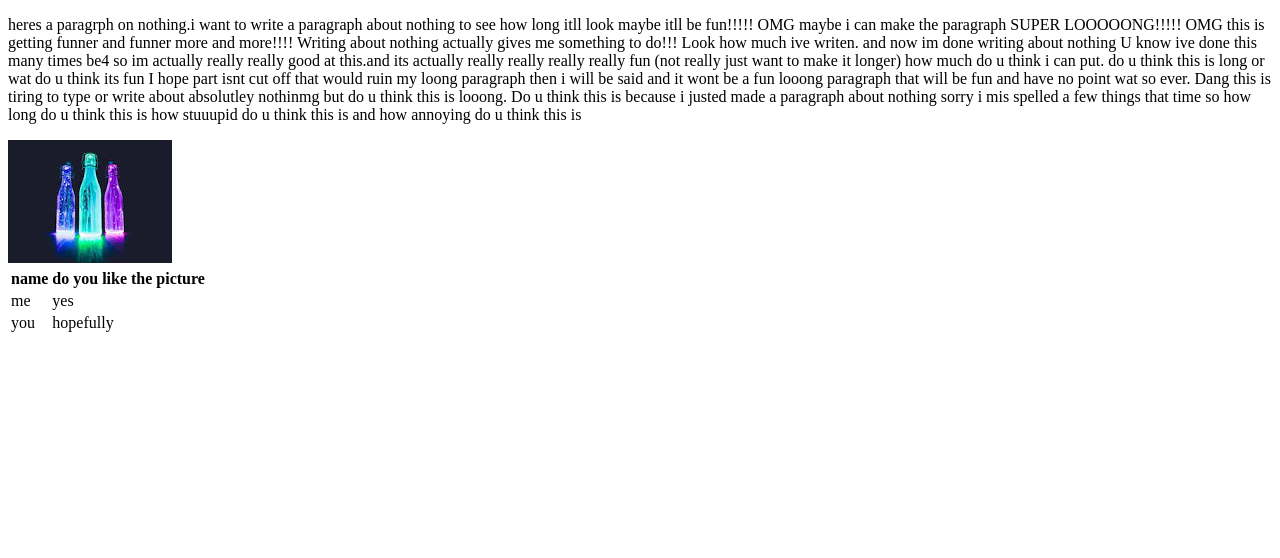
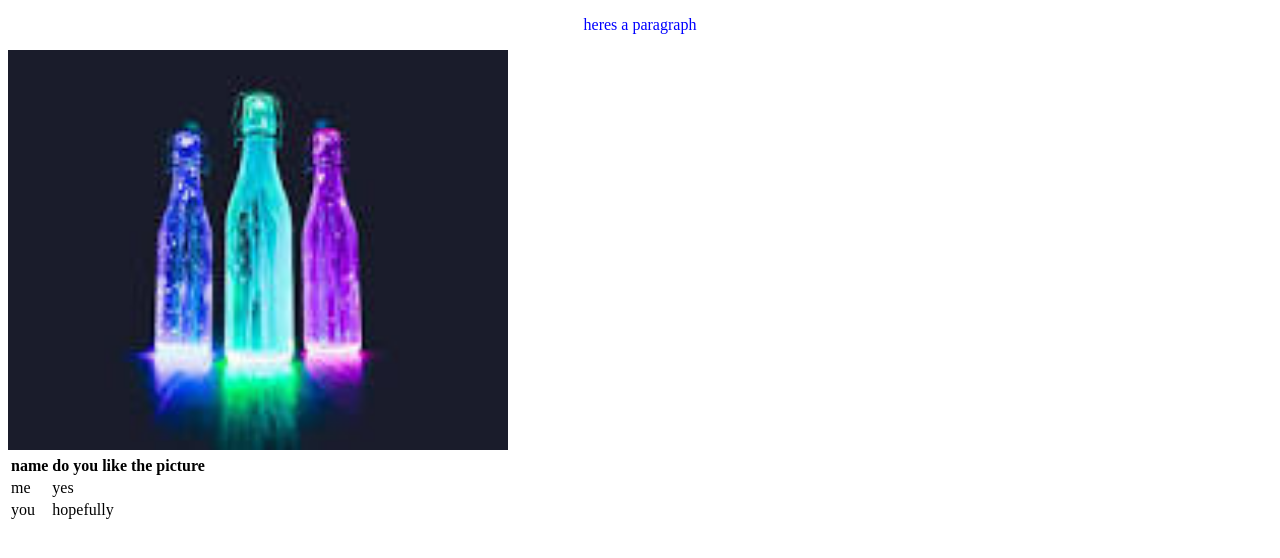
Before and after one commit to devin-jhu/ICS2OR-Unit0-09-HTML, a plain HTML site: page index.html in a window 1280 px wide. Drawn offline with Linux system fonts and the light colour scheme.

Commit message:
add index.html

```diff
--- a/index.html
+++ b/index.html
@@ -9,7 +9,8 @@
   <title>another web page</title>
   </head>
   <body>
-  <p id="theparagraphyouwanted">heres a paragrph on nothing.i want to write a paragraph about nothing to see how long itll look maybe itll be fun!!!!! OMG maybe i can make the paragraph SUPER LOOOOONG!!!!! OMG this is getting funner and funner more and more!!!! Writing about nothing actually gives me something to do!!! Look how much ive writen. and now im done writing about nothing U know ive done this many times be4 so im actually really really good at this.and its actually really really really really fun (not really just want to make it longer) how much do u think i can put.  do u think this is long or wat do u think its fun I hope part isnt cut off that would ruin my loong paragraph then i will be said and it wont be a fun looong paragraph that will be fun and have no point wat so ever. Dang this is tiring to type or write about absolutley nothinmg but do u think this is looong. Do u think this is because i justed made a paragraph about nothing sorry i mis spelled a few things that time so how long do u think this is how stuuupid do u think this is and how annoying do u think this is</p>
+  <link rel="stylesheet" href="mystyle.css">
+  <p class="paragraph">heres a paragraph </p>
   <img id="coolpic"src="./images/coolpic.jpg">
   <table>
   <tr>
--- a/mystyle.css
+++ b/mystyle.css
@@ -0,0 +1,6 @@
+ .paragraph {
+   color:blue;
+   text-align: center;
+ }
+#coolpic {width:500px;height:400px;}
+#table {width:100%}
```
